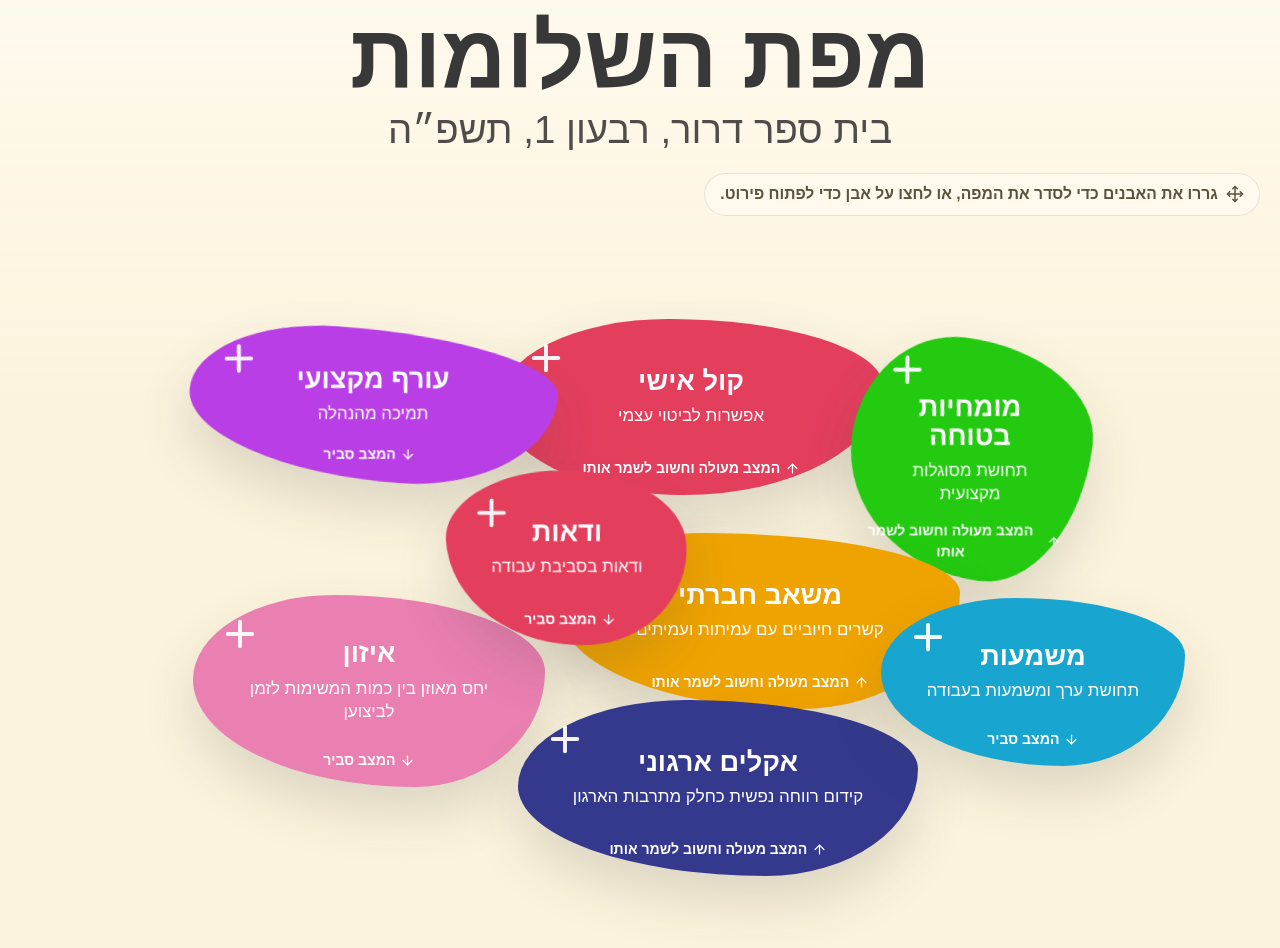
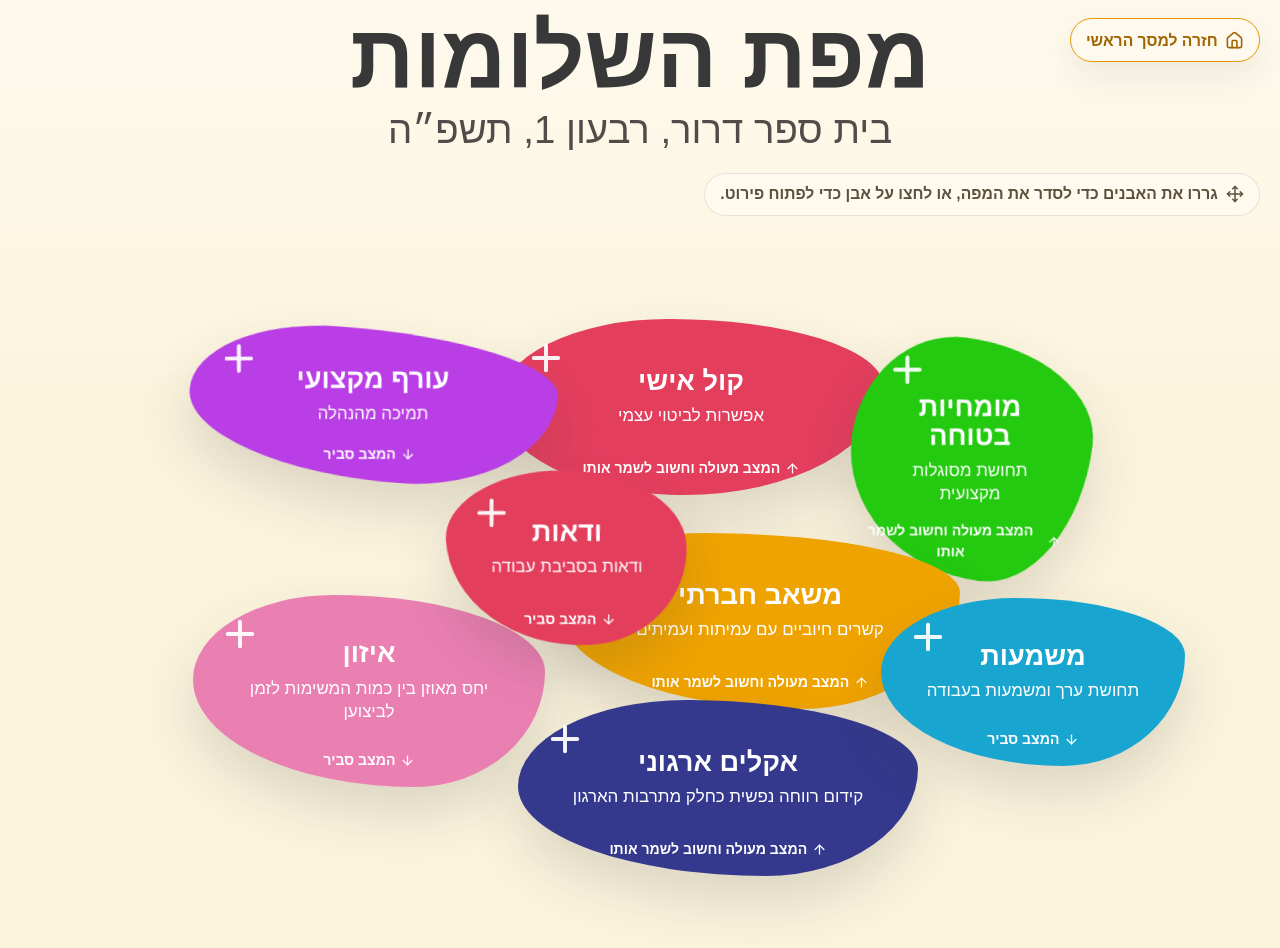
Before and after one commit to shteynu/shalomut-map-demo, a Next.js app: page /dashboard in a window 1280 px wide. Built offline with nearby package versions, Linux system fonts and the light colour scheme.

Commit message:
Add dashboard return home link

```diff
--- a/src/app/globals.css
+++ b/src/app/globals.css
@@ -858,6 +858,7 @@ textarea {
 }
 
 .dashboard-mock-page {
+  position: relative;
   width: min(1240px, calc(100% - 2rem));
   min-height: 100vh;
   margin: 0 auto;
@@ -865,7 +866,37 @@ textarea {
 }
 
 .dashboard-heading {
+  position: relative;
   text-align: center;
+}
+
+.dashboard-home-link {
+  position: absolute;
+  top: 0.25rem;
+  right: 0;
+  display: inline-flex;
+  align-items: center;
+  justify-content: center;
+  gap: 0.45rem;
+  min-height: 2.7rem;
+  padding: 0.58rem 0.95rem;
+  border: 1.5px solid var(--accent);
+  border-radius: 999px;
+  background: rgba(255, 250, 240, 0.78);
+  color: var(--accent-dark);
+  font-size: 0.98rem;
+  font-weight: 800;
+  box-shadow: 0 14px 32px rgba(56, 56, 56, 0.08);
+  transition:
+    transform 150ms ease,
+    box-shadow 150ms ease,
+    background-color 150ms ease;
+}
+
+.dashboard-home-link:hover {
+  transform: translateY(-1px);
+  background: rgba(255, 250, 240, 0.95);
+  box-shadow: 0 18px 36px rgba(56, 56, 56, 0.12);
 }
 
 .dashboard-heading h1 {
@@ -1224,6 +1255,17 @@ textarea {
 }
 
 @media (max-width: 760px) {
+  .dashboard-heading {
+    display: grid;
+    justify-items: center;
+  }
+
+  .dashboard-home-link {
+    position: static;
+    justify-self: start;
+    margin-bottom: 0.75rem;
+  }
+
   .dashboard-heading h1 {
     font-size: 3.15rem;
   }
--- a/src/components/dashboard-mock.tsx
+++ b/src/components/dashboard-mock.tsx
@@ -1,5 +1,5 @@
 import Link from "next/link";
-import { BarChart3, ChevronLeft, Lightbulb, Move } from "lucide-react";
+import { BarChart3, ChevronLeft, House, Lightbulb, Move } from "lucide-react";
 import { DashboardMapInteractive } from "@/components/dashboard-map-interactive";
 import { activeRound, organization, type ResponseMetric, type WellbeingDimension } from "@/lib/demo-data";
 
@@ -14,6 +14,10 @@ const recommendationBlobClasses = [
 function DashboardHeading({ title }: { title: string }) {
   return (
     <header className="dashboard-heading">
+      <Link className="dashboard-home-link" href="/" aria-label="חזרה למסך הראשי">
+        <House size={19} aria-hidden="true" />
+        <span>חזרה למסך הראשי</span>
+      </Link>
       <h1>{title}</h1>
       <p>
         {organization.name}, {activeRound.period}
```
